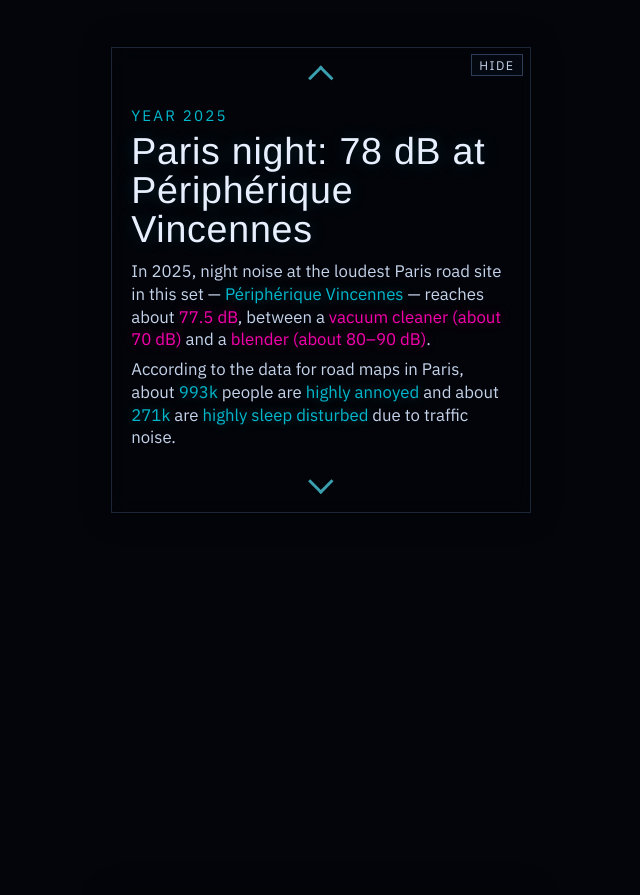
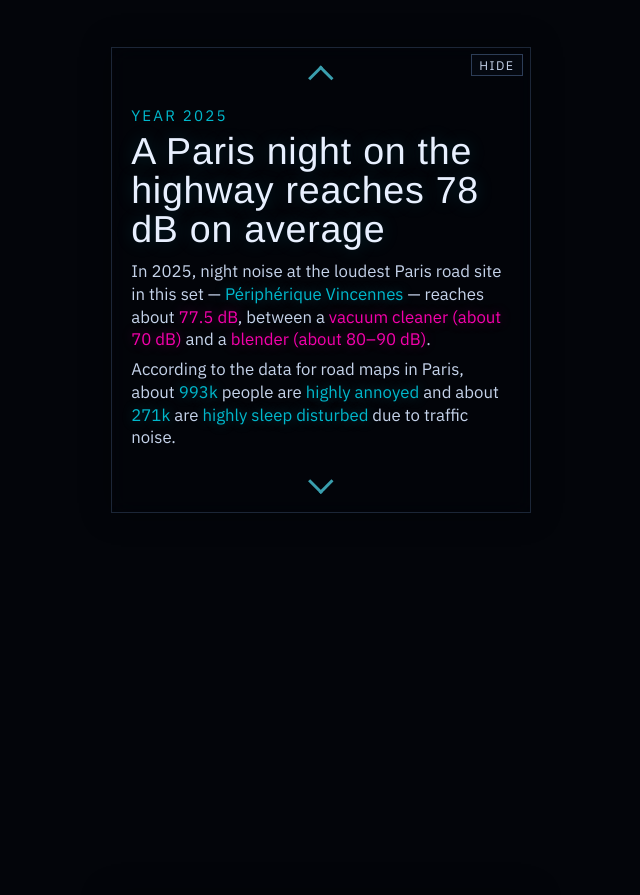
Before and after one commit to fotinidelig/noise-pollution-dataviz, a React (Vite) app in the folder app/: page / in a window 1280 px wide. Shown: the part 4120-5015 px from the top of the page, without its empty margins (319-959 px from the left). Built offline with nearby package versions, Linux system fonts and the light colour scheme; no server answers; a web font is replaced by a local one.

Commit message:
Reword Paris night scrolly title to highway average
Co-authored-by: Fotini Deligiannaki <fotinidelig@users.noreply.github.com>

```diff
--- a/app/src/scrolly/buildSteps.ts
+++ b/app/src/scrolly/buildSteps.ts
@@ -163,7 +163,7 @@ export function buildSteps(m: StoryMetrics): StoryStep[] {
       id: 'paris',
       railLabel: 'Paris',
       year: paris.year,
-      title: `Paris night: ${paris.max_db.toFixed(0)} dB at ${paris.loudest_site}`,
+      title: `A Paris night on the highway reaches ${paris.max_db.toFixed(0)} dB on average`,
       questions: [],
       body: [
         `In ${paris.year}, night noise at the loudest Paris road site in this set — ${hi(paris.loudest_site)} — reaches about ${hiDb(paris.max_db, 1)}, between a ${hiLoud('vacuum cleaner (about 70 dB)')} and a ${hiLoud('blender (about 80–90 dB)')}.`,
```
